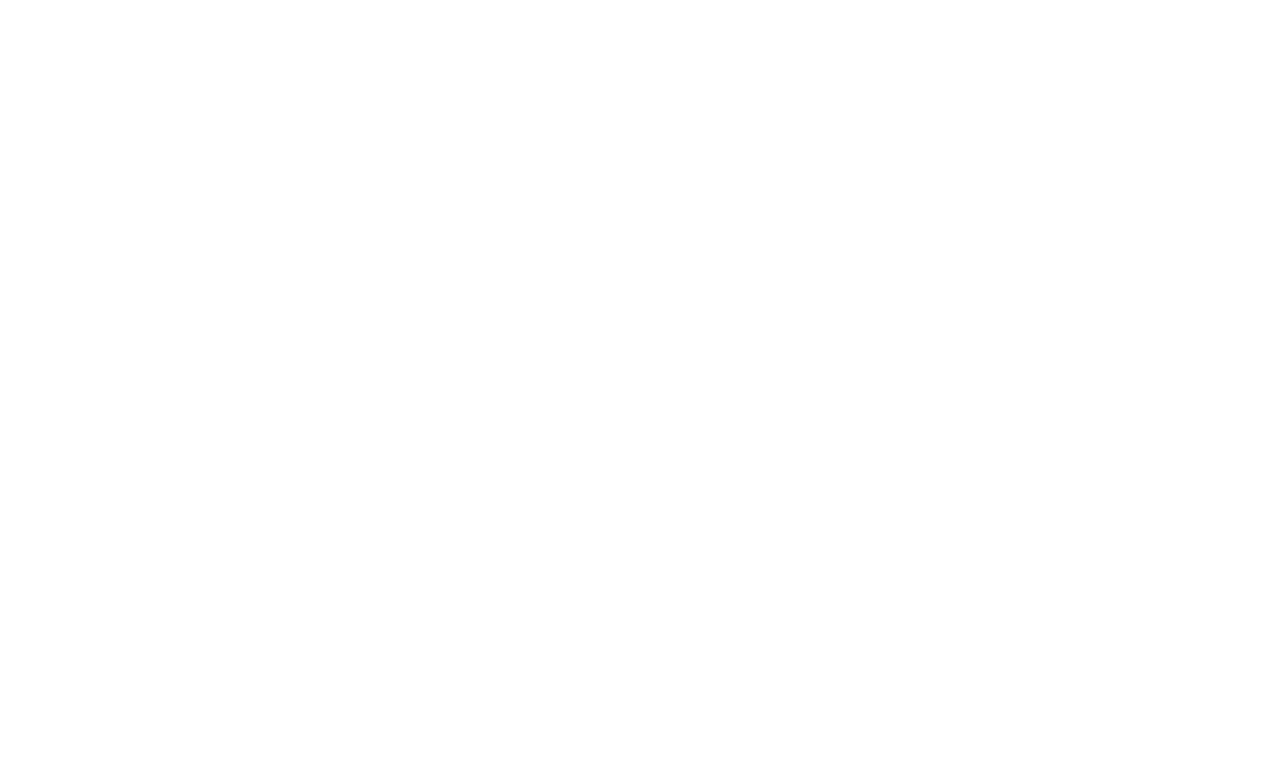
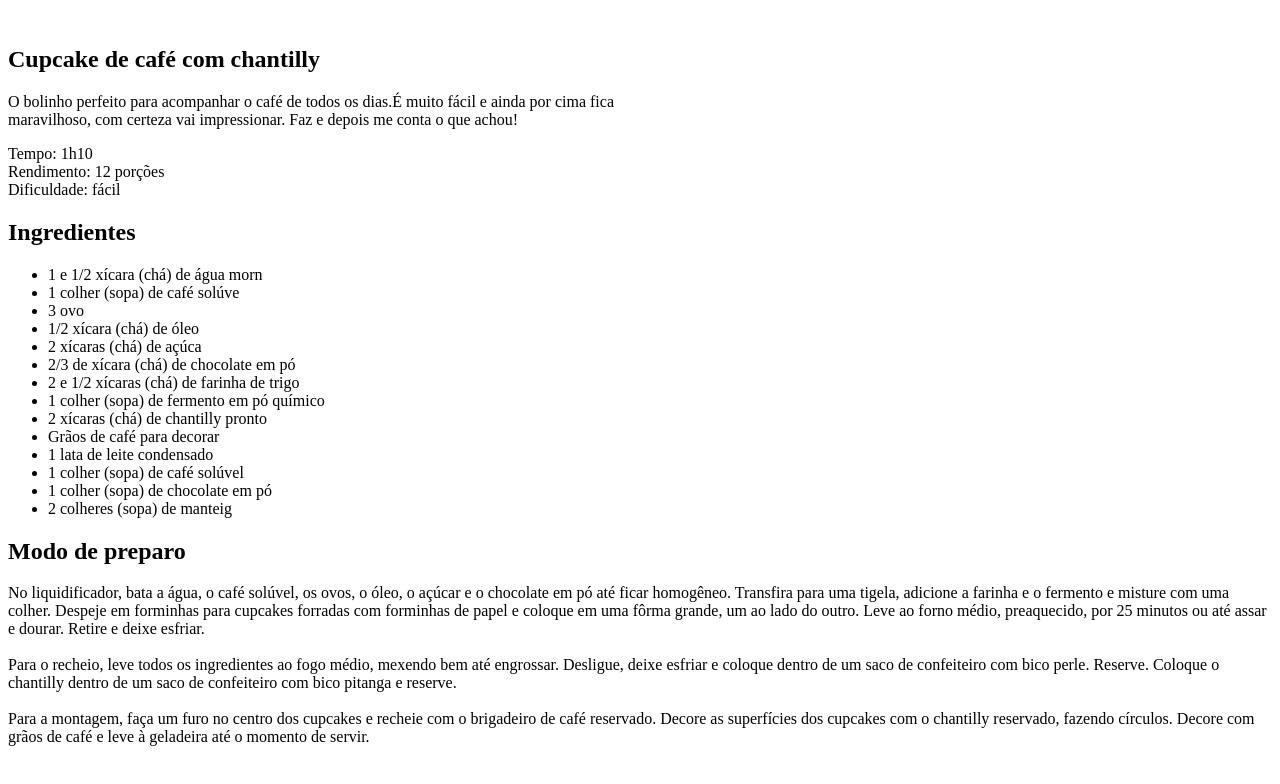
Before and after one commit to Fabiiandeev/Projeto-Pagina-de-Receita, a plain HTML site: page index.html in a window 1280 px wide. Drawn offline with Linux system fonts and the light colour scheme.

Commit message:
body alterado

```diff
--- a/index.html
+++ b/index.html
@@ -6,6 +6,62 @@
         <title>Página de Receita</title>
     </head>
     <body>
+    <div id="Page">
+        <img src="" alt="">
+        <main>
+            <section id="About">
+                <h1>Cupcake de café com chantilly</h1>
+                <p> O bolinho perfeito para acompanhar o café de todos os dias.É muito fácil e ainda por cima fica <br>
+                    maravilhoso, com certeza
+                    vai impressionar. Faz e depois me conta o que achou!
+                </p>
 
+                <p>
+                    Tempo: 1h10 <br>
+                    Rendimento: 12 porções <br>
+                    Dificuldade: fácil
+                </p>
+            </section>
+            <section id="Ingredientes"></section>
+                <h2>Ingredientes</h2>
+                <p>
+                    <ul>
+                        <li>1 e 1/2 xícara (chá) de água morn </li>
+                        <li>1 colher (sopa) de café solúve </li>
+                        <li>3 ovo </li>
+                        <li>1/2 xícara (chá) de óleo </li>
+                        <li>2 xícaras (chá) de açúca </li>
+                        <li>2/3 de xícara (chá) de chocolate em pó </li>
+                        <li>2 e 1/2 xícaras (chá) de farinha de trigo </li>
+                        <li>1 colher (sopa) de fermento em pó químico </li>
+                        <li>2 xícaras (chá) de chantilly pronto </li>
+                        <li>Grãos de café para decorar </li>
+                        <li>1 lata de leite condensado </li>
+                        <li>1 colher (sopa) de café solúvel </li>
+                        <li>1 colher (sopa) de chocolate em pó </li>
+                        <li>2 colheres (sopa) de manteig </li>
+                    </ul>
+                </p>
+            <section id="Modo Preparo"></section>
+            <h2>Modo de preparo</h2>
+            <p>
+                No liquidificador, bata a água, o café solúvel, os ovos, o óleo, o açúcar e o chocolate em pó até ficar homogêneo.
+                Transfira para uma tigela, adicione a farinha e o fermento e misture com uma colher. Despeje em forminhas para cupcakes
+                forradas com forminhas de papel e coloque em uma fôrma grande, um ao lado do outro. Leve ao forno médio, preaquecido,
+                por 25 minutos ou até assar e dourar. Retire e deixe esfriar.
+
+                <br><br>
+
+                Para o recheio, leve todos os ingredientes ao fogo médio,
+                mexendo bem até engrossar. Desligue, deixe esfriar e coloque dentro de um saco de confeiteiro com bico perle. Reserve.
+                Coloque o chantilly dentro de um saco de confeiteiro com bico pitanga e reserve.
+                <br><br>
+                Para a montagem, faça um furo no centro
+                dos cupcakes e recheie com o brigadeiro de café reservado. Decore as superfícies dos cupcakes com o chantilly reservado,
+                fazendo círculos. Decore com grãos de café e leve à geladeira até o momento de servir.
+            </p>
+
+        </main>
+    </div>
     </body>
 </html>
```
